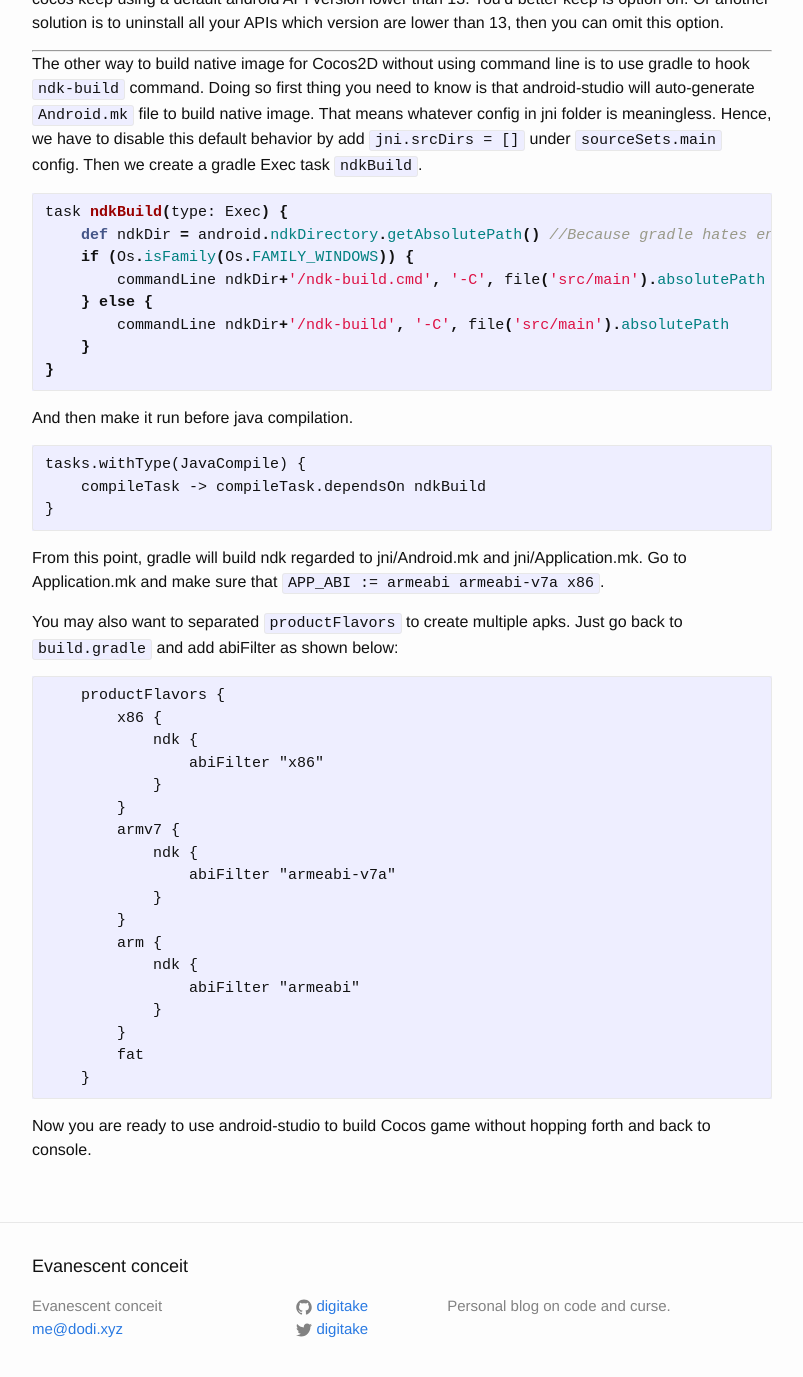
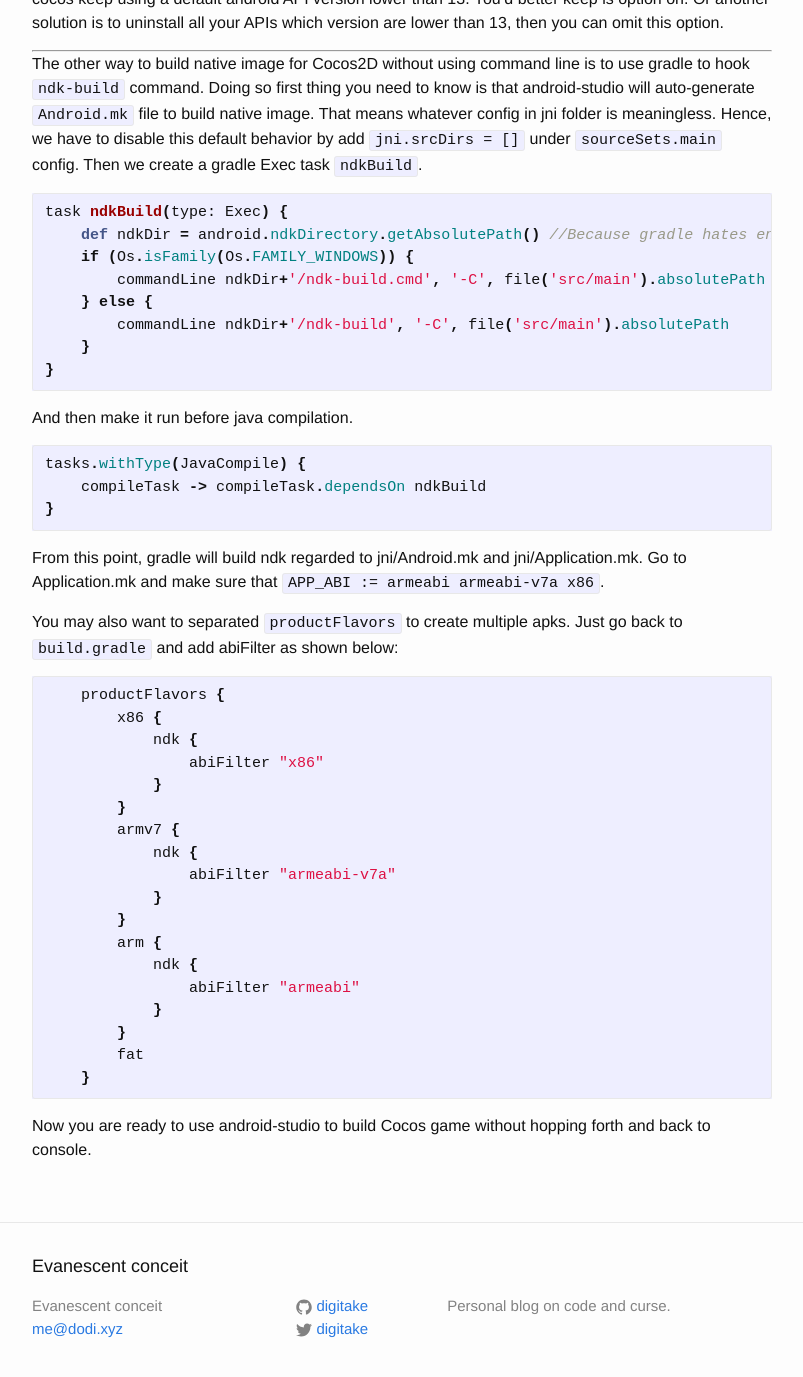
Before and after one commit to digitake/digitake.github.io, a Jekyll site: the page built from _posts/2016-10-27-Compile-cocos2dx-for-multiple-CPU-arch.markdown, in a window 1280 px wide and 1400 px high, scrolled down 777 px. Shown: the top 1377 px of the window, without its empty margins (238-1041 px from the left). Built offline with Jekyll 4.4.1, drawn with Linux system fonts in a browser that asks for light colours.

Commit message:
Update compile cocos2d android-studio syntax highlight

````diff
--- a/_posts/2016-10-27-Compile-cocos2dx-for-multiple-CPU-arch.markdown
+++ b/_posts/2016-10-27-Compile-cocos2dx-for-multiple-CPU-arch.markdown
@@ -50,7 +50,7 @@
 
 And then make it run before java compilation.
 
-```
+```gradle
 tasks.withType(JavaCompile) {
     compileTask -> compileTask.dependsOn ndkBuild
 }
@@ -62,7 +62,7 @@
 You may also want to separated `productFlavors` to create multiple apks.
 Just go back to `build.gradle` and add abiFilter as shown below:
 
-```
+```gradle
     productFlavors {
         x86 {
             ndk {
````
